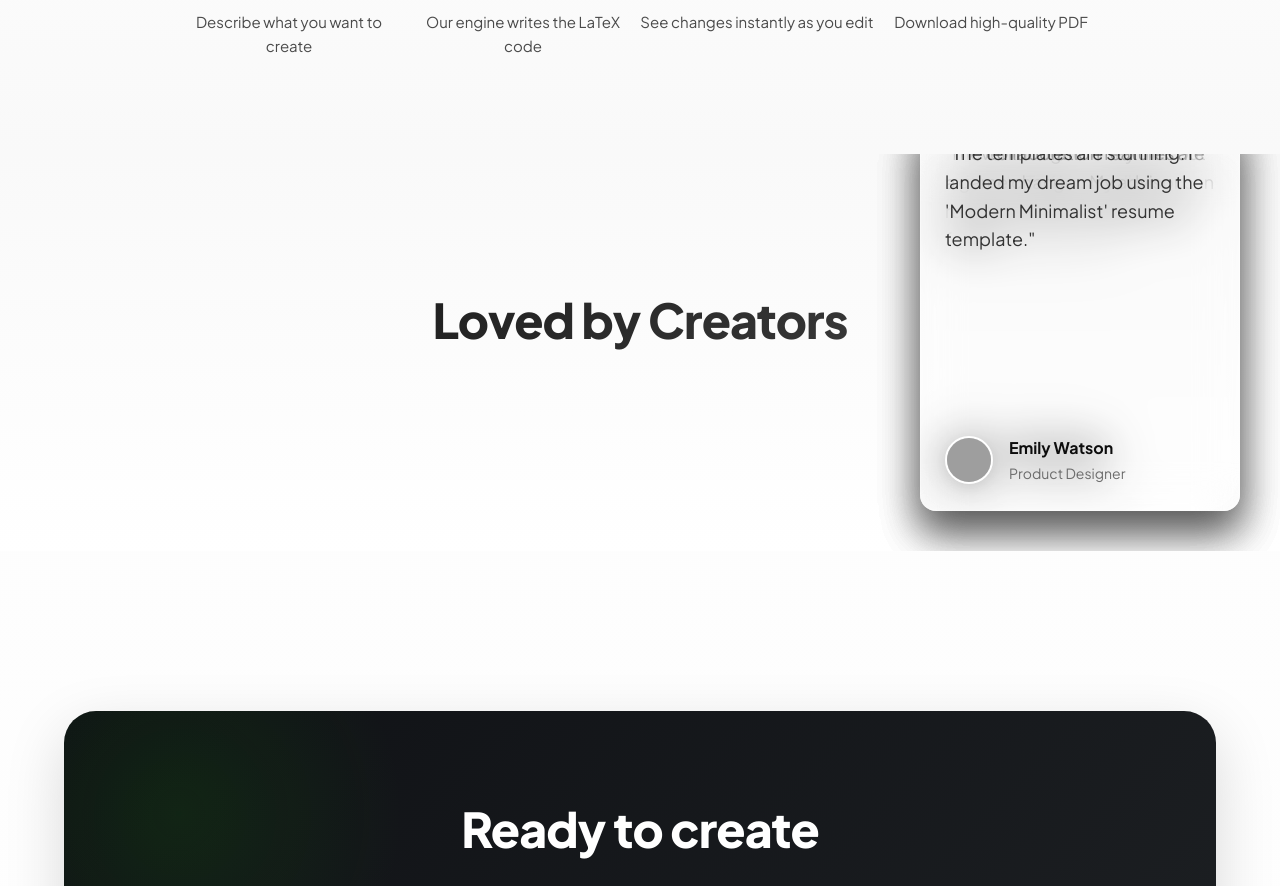
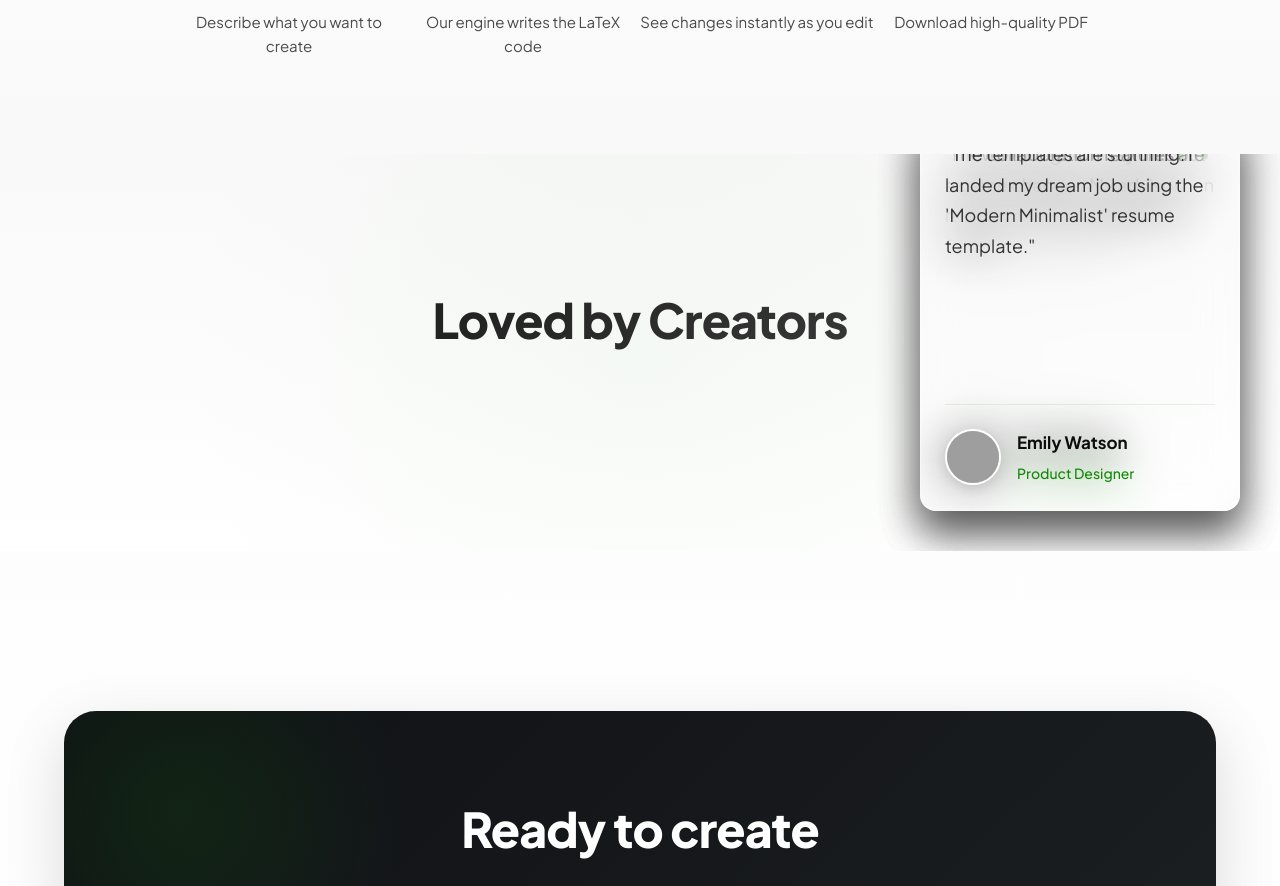
Before and after one commit to 051188-rk/Openleaf, a React (Vite) app in the folder frontend/: page / in a window 1280 px wide. Shown: the part 2427-3313 px from the top of the page. Built offline with nearby package versions, Linux system fonts and the light colour scheme; grey boxes are pictures that could not be loaded.

Commit message:
fix: css error resolved

```diff
--- a/frontend/src/styles/landing.css
+++ b/frontend/src/styles/landing.css
@@ -933,58 +933,87 @@
     padding: 8rem 0;
     position: relative;
     overflow: hidden;
-    background: linear-gradient(180deg, var(--gray-50), var(--white));
+    background: radial-gradient(circle at 50% 50%, rgba(19, 138, 7, 0.03) 0%, transparent 70%),
+        linear-gradient(180deg, var(--gray-50), var(--white));
 }
 
 .testimonials-grid {
     display: grid;
     grid-template-columns: repeat(3, 1fr);
-    gap: 2rem;
+    gap: 2.5rem;
     max-width: 1200px;
     margin: 0 auto;
 }
 
 .testimonial-card {
-    padding: 2rem;
+    padding: 2.5rem;
     height: 100%;
     display: flex;
     flex-direction: column;
+    position: relative;
+    overflow: hidden;
+}
+
+.testimonial-card::before {
+    content: '"';
+    position: absolute;
+    top: -10px;
+    right: 20px;
+    font-size: 8rem;
+    line-height: 1;
+    font-family: serif;
+    color: var(--primary-green);
+    opacity: 0.1;
+    pointer-events: none;
+    transition: all 0.4s ease;
+}
+
+.testimonial-card:hover::before {
+    transform: translateY(-10px) rotate(10deg);
+    opacity: 0.15;
 }
 
 .testimonial-quote {
     font-size: 1.125rem;
-    line-height: 1.6;
+    line-height: 1.7;
     color: var(--gray-700);
-    margin-bottom: 1.5rem;
+    margin-bottom: 2rem;
     flex: 1;
     font-style: italic;
+    position: relative;
+    z-index: 2;
 }
 
 .testimonial-author {
     display: flex;
     align-items: center;
     gap: 1rem;
+    padding-top: 1.5rem;
+    border-top: 1px solid rgba(19, 138, 7, 0.1);
+    position: relative;
+    z-index: 2;
 }
 
 .testimonial-avatar {
-    width: 48px;
-    height: 48px;
+    width: 56px;
+    height: 56px;
     border-radius: 50%;
     object-fit: cover;
     border: 2px solid var(--white);
-    box-shadow: 0 4px 12px rgba(0, 0, 0, 0.05);
+    box-shadow: 0 4px 12px rgba(0, 0, 0, 0.08);
 }
 
 .author-info h4 {
-    font-size: 1rem;
+    font-size: 1.0625rem;
     font-weight: 700;
     color: var(--gray-900);
-    margin: 0;
+    margin: 0 0 0.25rem 0;
 }
 
 .author-info span {
     font-size: 0.875rem;
-    color: var(--gray-500);
+    color: var(--primary-green);
+    font-weight: 500;
 }
 
 /* CTA Section */
```
